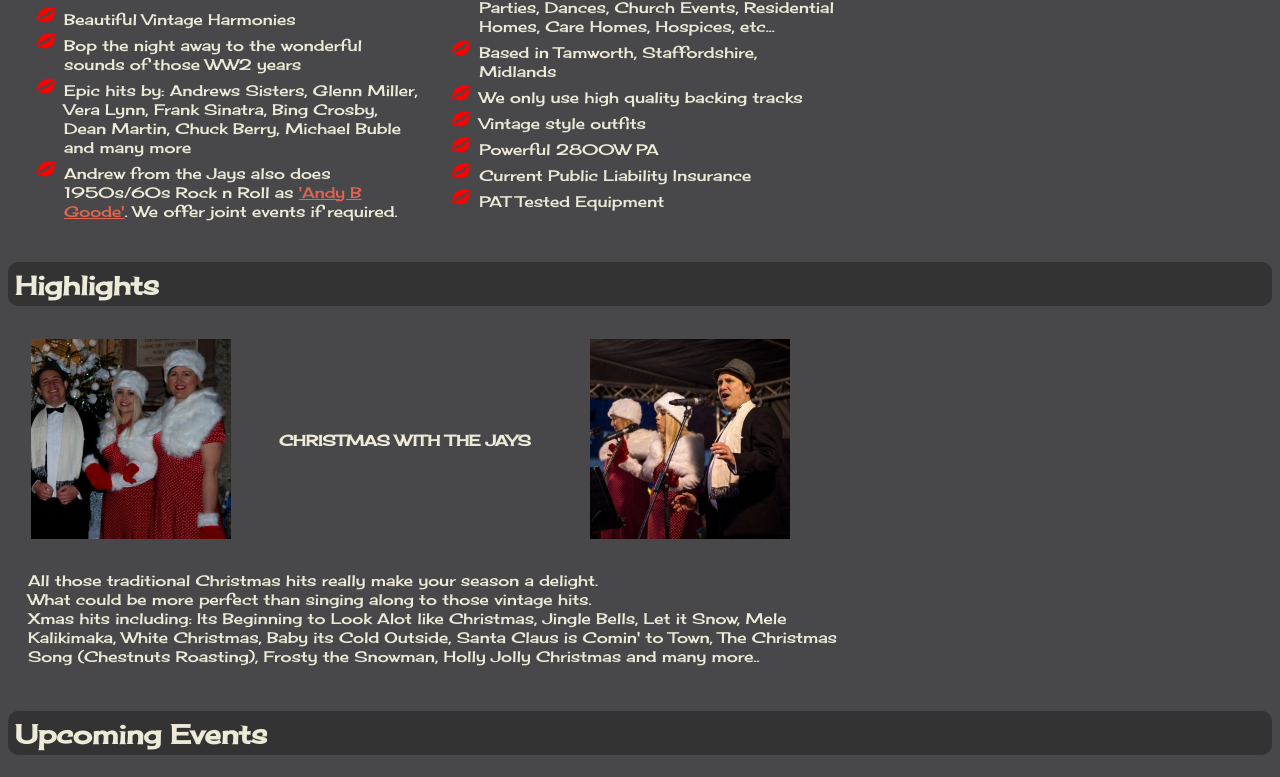
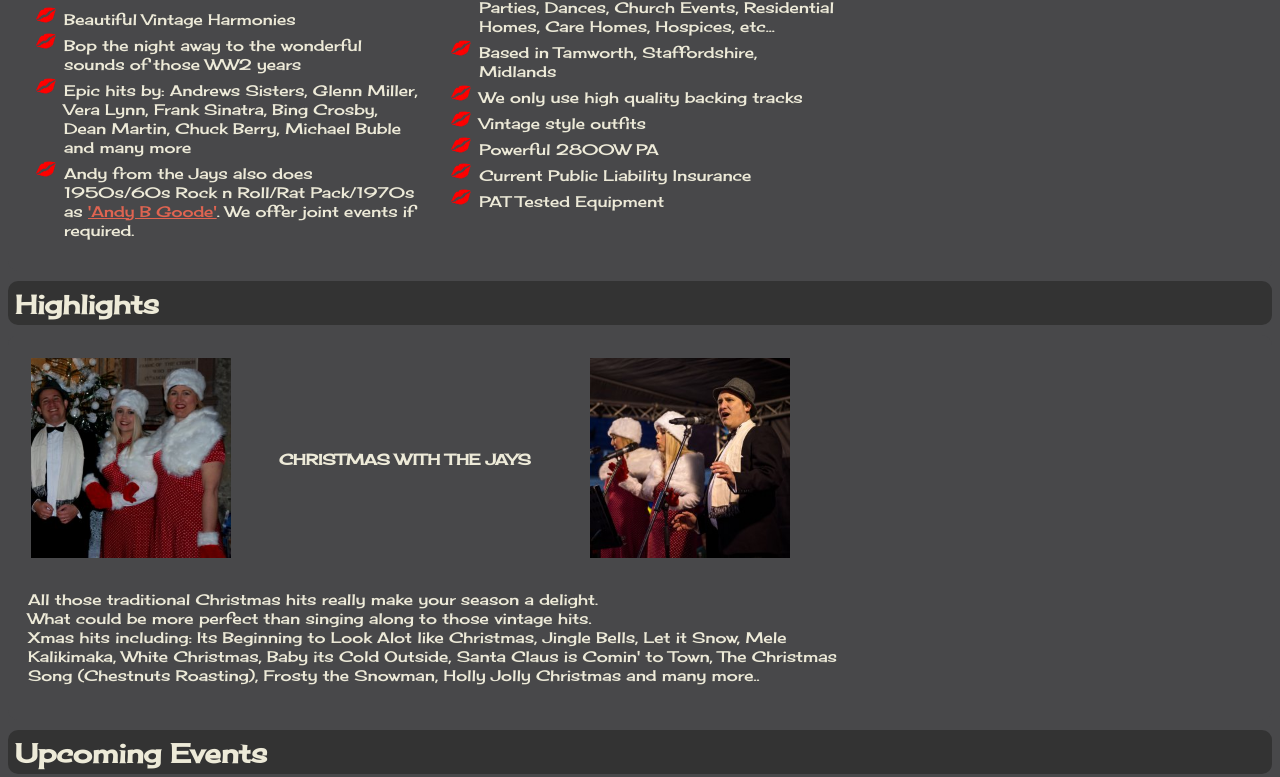
Before and after one commit to thejaysvintage/thejaysvintage, a plain HTML site: page index.html in a window 1280 px wide. Shown: the part 1412-2189 px from the top of the page. Drawn offline with Linux system fonts and the light colour scheme.

Commit message:
ABG RatPack + 1970s

```diff
--- a/index.html
+++ b/index.html
@@ -118,7 +118,7 @@ Find us on <a href="https://www.facebook.com/TheJaysVintage">Facebook</a>
 <li>Beautiful Vintage Harmonies</li>
 <li>Bop the night away to the wonderful sounds of those WW2 years</li>
 <li>Epic hits by: Andrews Sisters, Glenn Miller, Vera Lynn, Frank Sinatra, Bing Crosby, Dean Martin, Chuck Berry, Michael Buble and many more</li>
-<li>Andrew from the Jays also does 1950s/60s Rock n Roll as <a href="http://www.AndyBGoode.com">'Andy B Goode'</a>. We offer joint events if required.</li>
+<li>Andy from the Jays also does 1950s/60s Rock n Roll/Rat Pack/1970s as <a href="http://www.AndyBGoode.com">'Andy B Goode'</a>. We offer joint events if required.</li>
 </ul>
 </P>
 </DIV>
```
